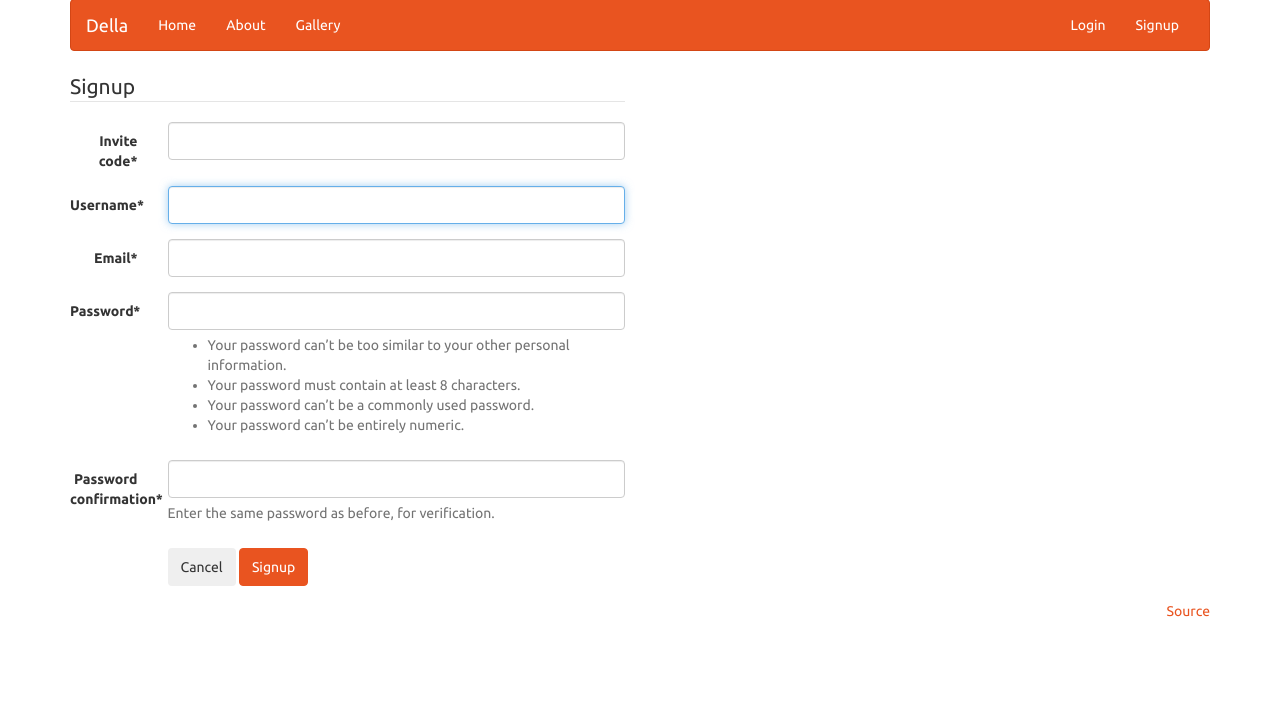
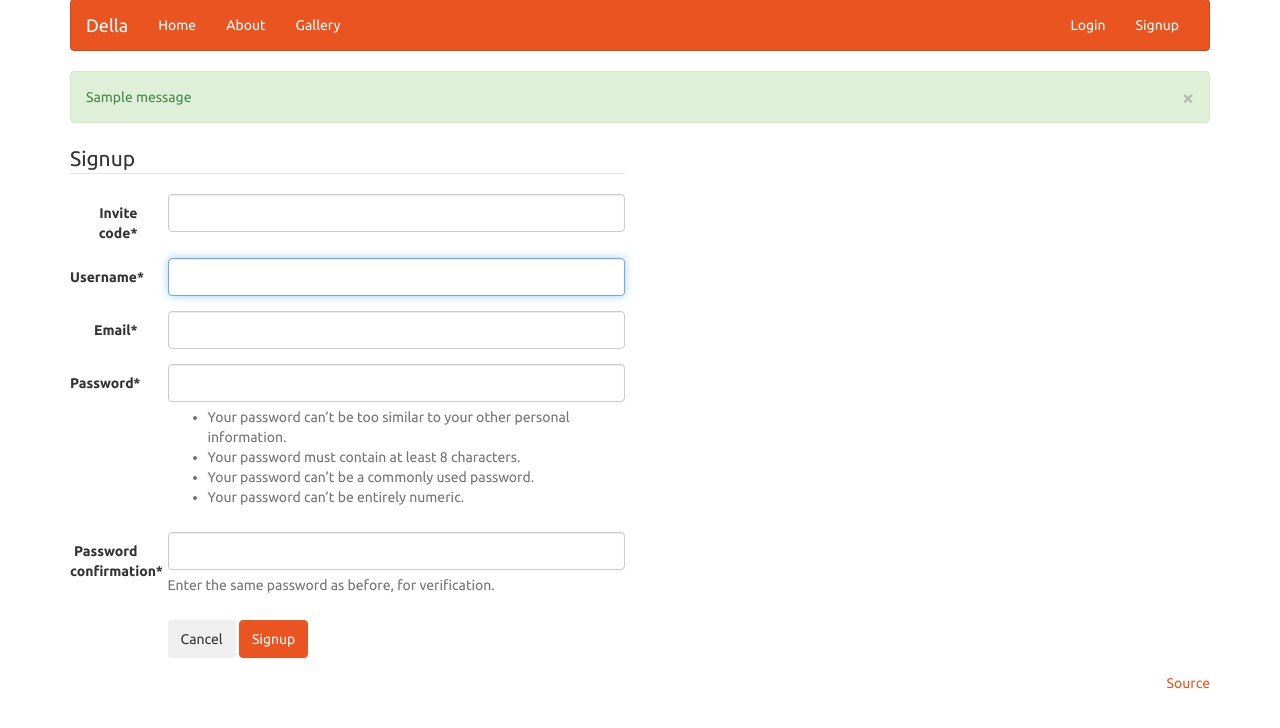
Before and after one commit to avinassh/della, a Django app: page /signup/ in a window 1280 px wide. Shown: the part 21-749 px from the top of the page. Run offline with Django 3.2, Linux system fonts and the light colour scheme; tables that the repository leaves empty hold one stand-in row (values such as "Sample post"); one stand-in notice (Sample message) is shown; some libraries are stand-ins or nearby versions.

Commit message:
Update base template to display messages

```diff
--- a/della/templates/base.html
+++ b/della/templates/base.html
@@ -11,6 +11,17 @@
     <div class="container">
       {% include "navbar.html" %}
     </div>
+
+    {% if messages %}
+    <div class="container">
+        {% for message in messages %}
+          <div {% if message.tags %} class="alert alert-{{ message.level_tag }}" {% endif %}>
+            <a class="close" data-dismiss="alert" href="#">&times;</a>
+            {{ message }}
+          </div>
+      {% endfor %}
+    </div>
+    {% endif %}
 
     <div class="container">
       {% block content %}
```
